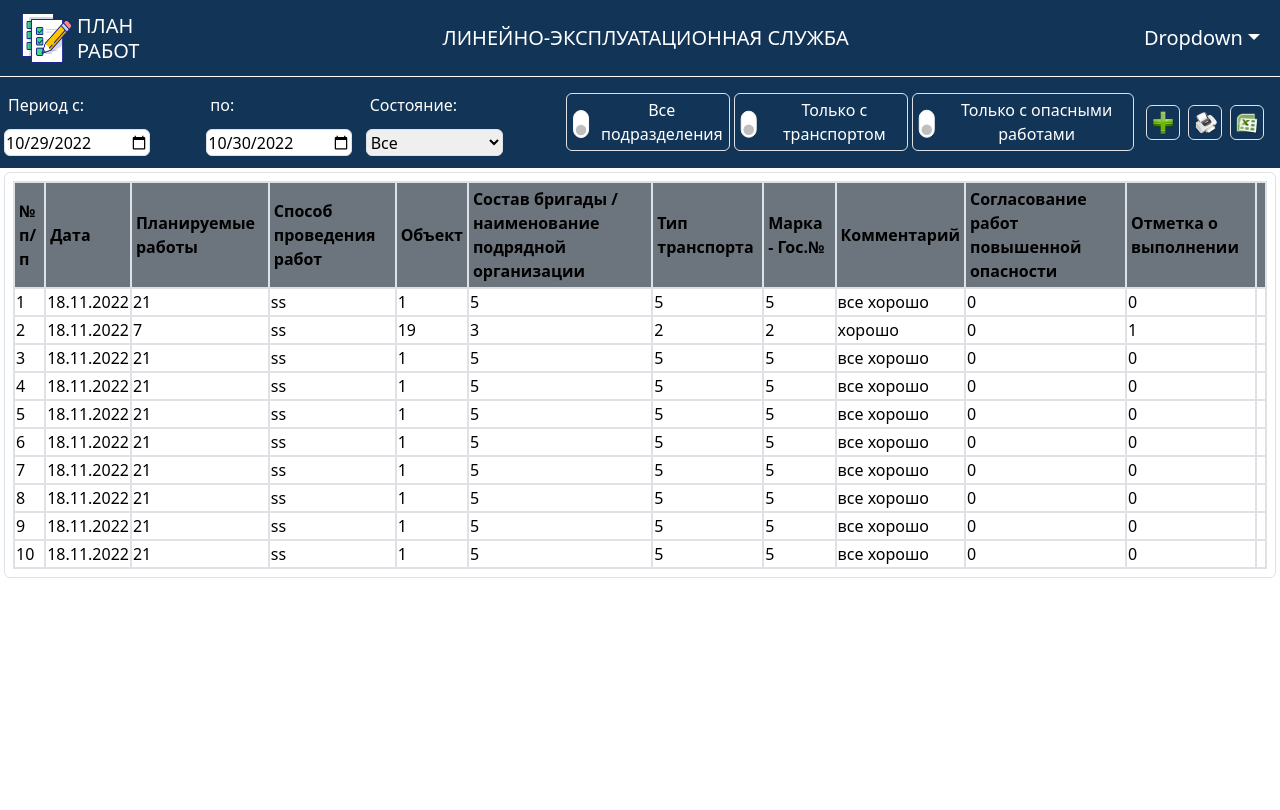
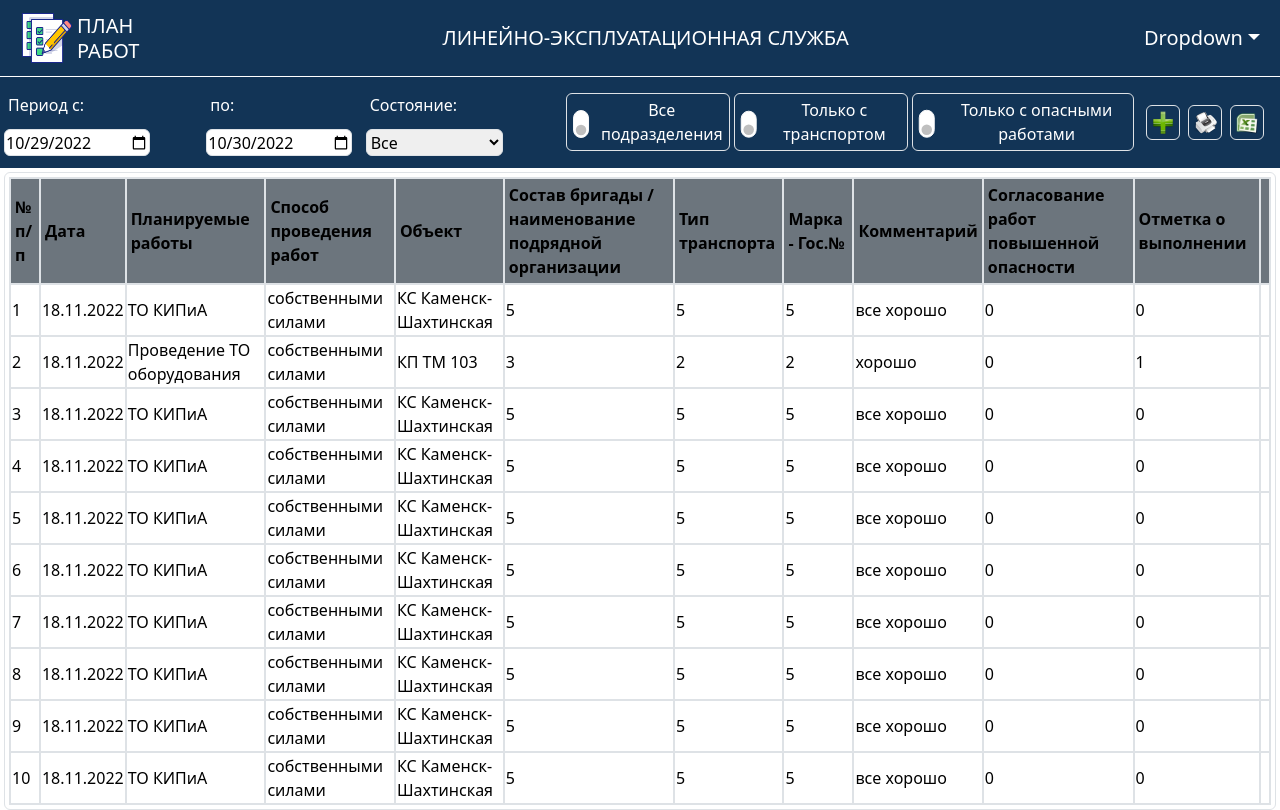
Before and after one commit to djbobah/work_plan_bs, a React (Create React App) app in the folder client/: page / in a window 1280 px wide. Built offline with nearby package versions, Linux system fonts and the light colour scheme; the HTML template or start-up script is replaced by a standard one.

Commit message:
добавил вывод работ и объектов

```diff
--- a/client/src/components/Table.jsx
+++ b/client/src/components/Table.jsx
@@ -7,10 +7,12 @@ const Table = (props) => {
   //console.log(props.id);
   //console.log(props.title);
   const [plans, setPlans] = useState();
+  const [works, setWorks] = useState();
+  const [objects, setObjects] = useState();
   useEffect(() => {
     api.plan.fetchAll().then((data) => setPlans(data));
-
-    // console.log("useEffect", plans);
+    api.vid_rabot.fetchAll().then((work) => setWorks(work));
+    api.object.fetchAll().then((object) => setObjects(object));
   }, []);
 
   const columns = [
@@ -41,11 +43,16 @@ const Table = (props) => {
   //console.log(columns)
   return (
     <div className="text-white flex  mx-auto  px-1 justify-between items-center ">
-      <div className="border-stone-900 border mt-1 p-2 rounded text-black bg-gray-200">
+      <div className="border-stone-900 border mt-1 p-1 rounded text-black bg-gray-200">
         {plans ? (
           <table className="  border-collapse border-2 border-slate-800 border-rounded bg-gray-200">
             <TableHeader columns={columns} />
-            <TableRows columns={columns} rows={plans} />
+            <TableRows
+              columns={columns}
+              rows={plans}
+              works={works}
+              objects={objects}
+            />
           </table>
         ) : (
           "loading..."
--- a/client/src/components/TableRows.jsx
+++ b/client/src/components/TableRows.jsx
@@ -2,7 +2,7 @@ import React from "react";
 
 import { convertDate } from "../utils/DateFunctions";
 
-const TableRows = ({ columns, rows }) => {
+const TableRows = ({ columns, rows, works, objects }) => {
   let number = 0;
   const renderContent = (column, row) => {
     // let number = 0;
@@ -12,6 +12,19 @@ const TableRows = ({ columns, rows }) => {
     }
     if (column === "data_rabot") {
       return convertDate(row[column]);
+    }
+    if (column === "id_vid_rabot") {
+      const work = works.filter((work) => work.id === row[column]);
+      return work[0].name;
+    }
+    if (column === "sposob") {
+      if (row[column] === "ss") {
+        return "собственными силами";
+      } else return "подрядная организация";
+    }
+    if (column === "id_object") {
+      const object = objects.filter((object) => object.id === row[column]);
+      return object[0].name;
     }
 
     return row[column];
```
